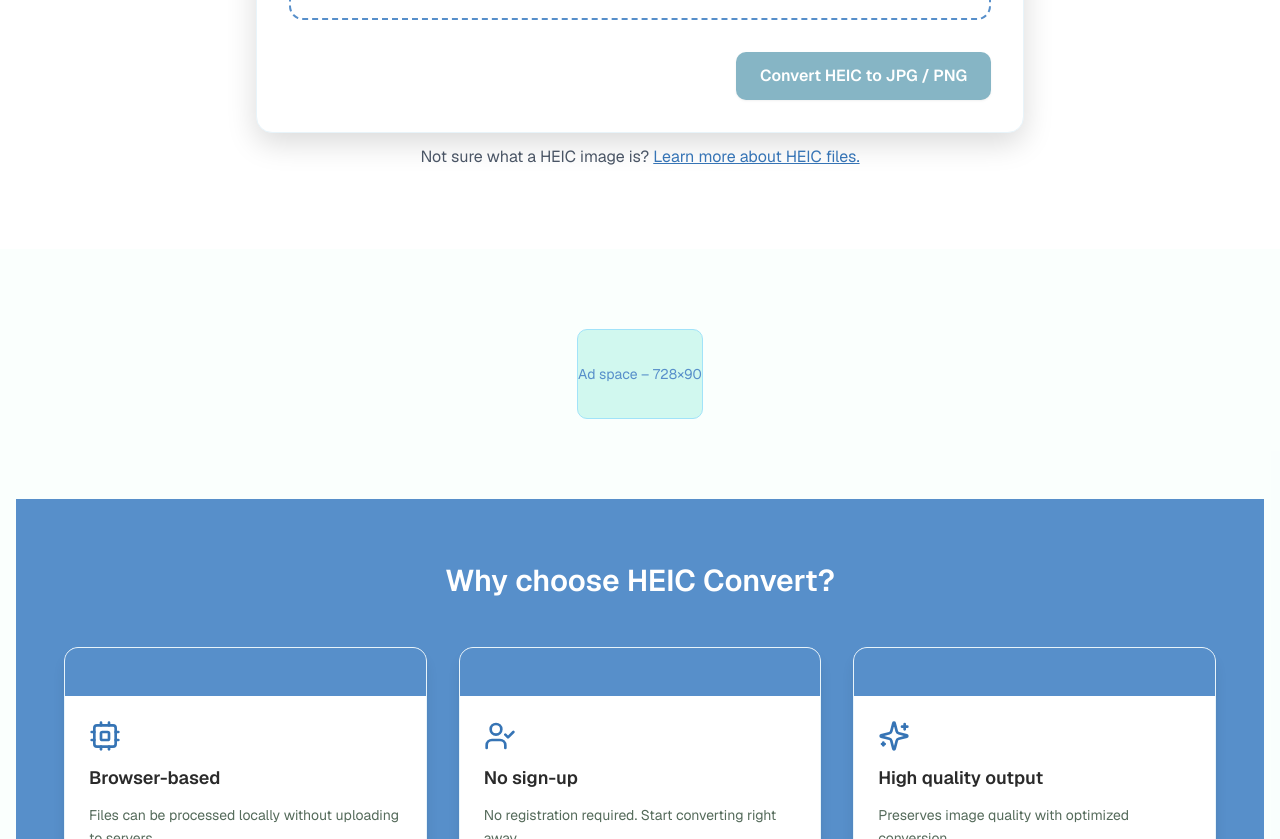
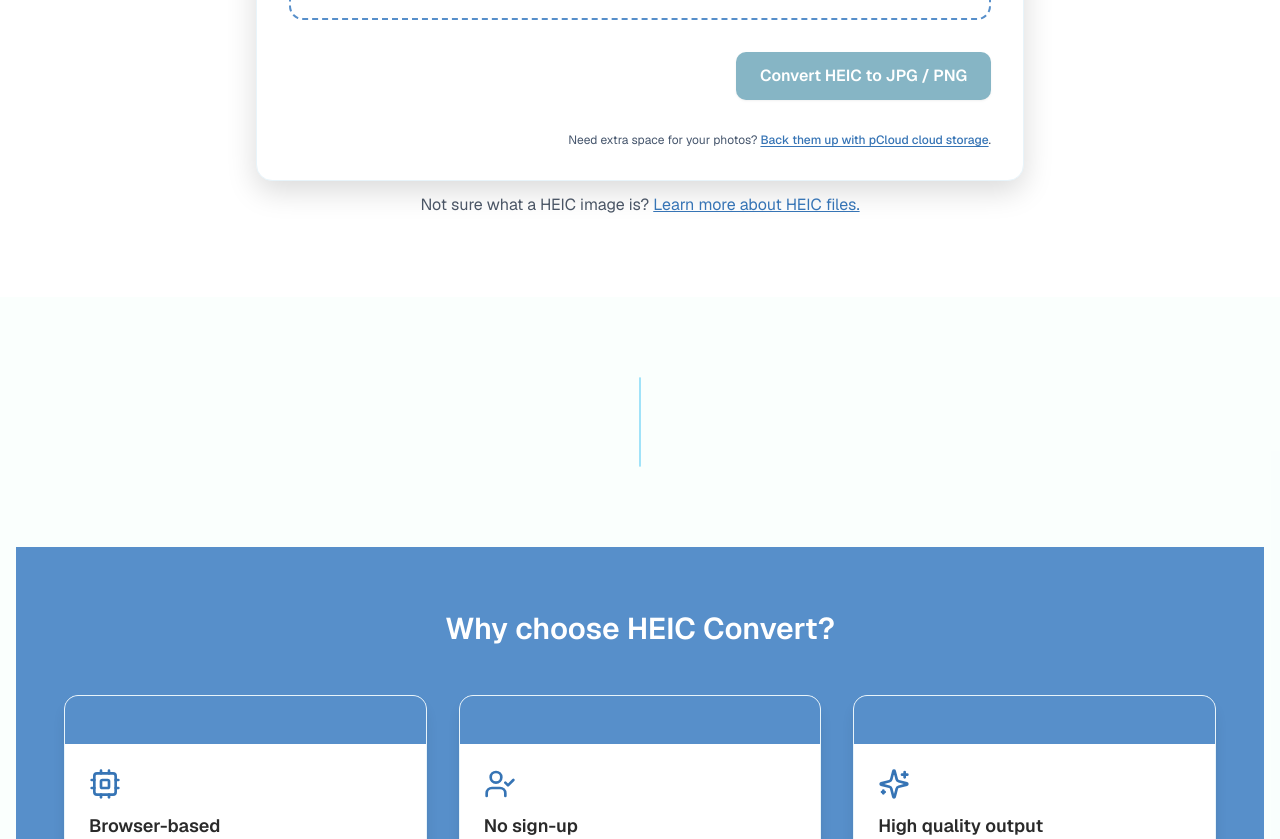
Before and after one commit to Vaibhavk1007/heic-to-jpg-png-converter, a Next.js app: page /heic-to-jpg in a window 1280 px wide. Shown: the part 820-1659 px from the top of the page. Built offline with nearby package versions, Linux system fonts and the light colour scheme.

Commit message:
forth change

```diff
--- a/components/action-buttons.tsx
+++ b/components/action-buttons.tsx
@@ -17,7 +17,6 @@ export default function ActionButtons({
 }: ActionButtonsProps) {
   const isMultiple = filesCount > 1
 
-  // ✅ Same logic, better text
   const convertLabel = isMultiple
     ? "Convert HEIC files to JPG / PNG"
     : "Convert HEIC to JPG / PNG"
@@ -29,7 +28,11 @@ export default function ActionButtons({
   const canConvert = filesCount > 0 && !isConverting
   const canDownload = filesCount > 0 && allDone && !isConverting
 
+  // 👉 Put your real pCloud affiliate link here
+  const PCLOUD_AFFILIATE_URL = "https://YOUR_PCLOUD_AFFILIATE_LINK"
+
   return (
+    <>
       <div
         className="
           flex
@@ -84,5 +87,20 @@ export default function ActionButtons({
           {isConverting ? "Converting..." : convertLabel}
         </button>
       </div>
+
+      {/* ⭐ pCloud affiliate suggestion (subtle, under buttons) */}
+      <div className="mt-3 w-full text-[11px] sm:text-xs text-slate-600 text-center sm:text-right">
+        Need extra space for your photos?{" "}
+        <a
+          href={"https://partner.pcloud.com/r/152668"}
+          target="_blank"
+          rel="noopener noreferrer"
+          className="font-medium text-[#3674B5] underline underline-offset-2"
+        >
+          Back them up with pCloud cloud storage
+        </a>
+        .
+      </div>
+    </>
   )
 }
--- a/components/ad-placeholder.tsx
+++ b/components/ad-placeholder.tsx
@@ -21,7 +21,7 @@ export default function AdPlaceholder({ width = "728", height = "90", inline = f
         }}
       >
         <p className="text-xs md:text-sm text-center" style={{ color: "#578FCA" }}>
-          Ad space – {width}×{height}
+          {/* Ad space – {width}×{height} */}
         </p>
       </div>
     </div>
```
Also changed, not shown: public/ads.txt (added). Lines whose indentation alone changed are shown as unchanged.
